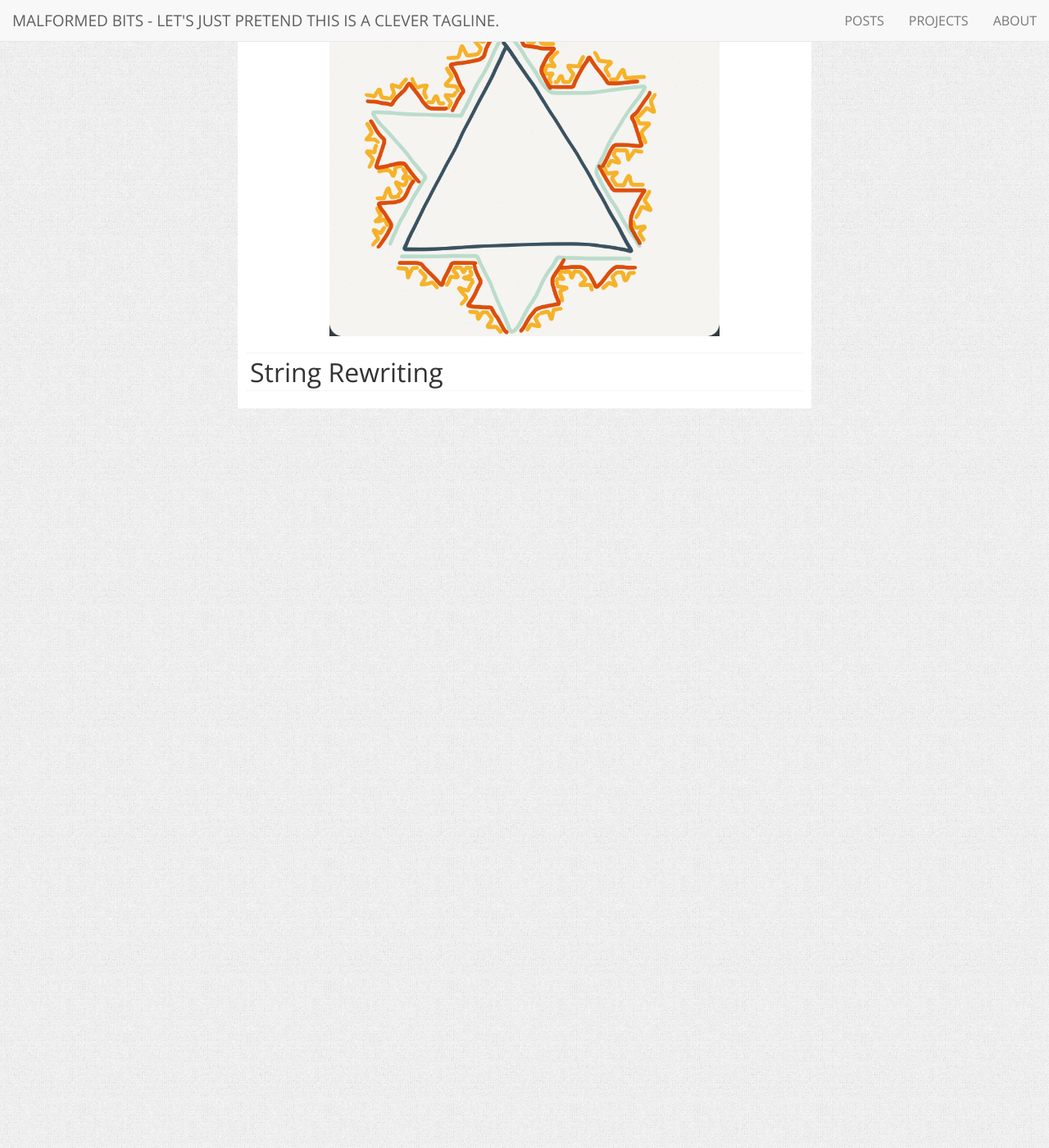
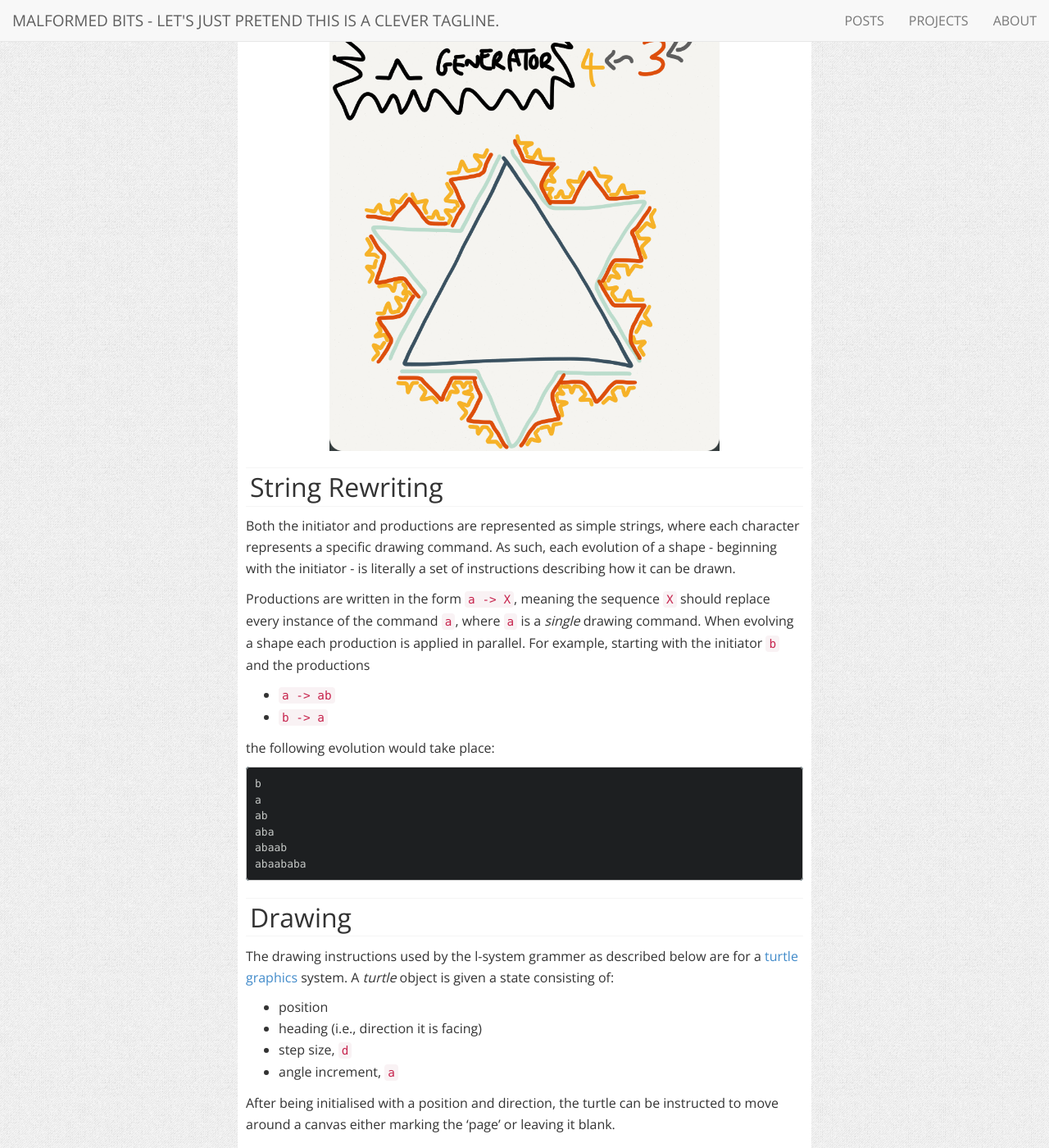
Before and after one commit to charlottepierce/charlottepierce.github.com, a Jekyll site: the page built from _posts/2014-12-12-DRAFT-Intro-to-L-Systems.md, in a window 1280 px wide and 1400 px high, scrolled down 953 px. Shown: the whole window at 82% size. Built offline with Jekyll 4.4.1, drawn with Linux system fonts in a browser that asks for light colours; nearby versions of some CDN libraries; some of the changed text lies outside the part shown.

Commit message:
Added section on commands.
Signed-off-by: Charlotte Pierce <charlotte@malformed-bits.com>

```diff
--- a/_posts/2014-12-12-DRAFT-Intro-to-L-Systems.md
+++ b/_posts/2014-12-12-DRAFT-Intro-to-L-Systems.md
@@ -4,7 +4,7 @@
 summary: Basic concepts behind Lindenmayer systems.
 ---
 
-L-Systems are a type of formal language.
+L-systems are a type of formal language.
 Introduced by [Aristid Lindenmayer](http://en.wikipedia.org/wiki/Aristid_Lindenmayer) in 1968 to study the development of simple organisms, they evolved over time to model larger structures such as plants.
 
 The concept centres on __rewriting__, where complex objects or shapes are described as an evolution of a simple initial object.
@@ -20,10 +20,55 @@
 One of the most well-known examples of a shape made using rewriting rules is the __Koch Construction__, or snowflake curve.
 Proposed by [Helge von Koch](http://en.wikipedia.org/wiki/Helge_von_Koch) in 1905, the initiator is evolved by recursively replacing each straight line with a second shape, known as a _generator_.
 This is similar to the concept of productions, as with both methods the original shape is effectively rewritten with increasing complexity.
-However, unlike l-systems the the generator must implicitly be arranged (i.e., rotated and resized) so that the end points of the generator and the straight line it is replacing match.
+However, unlike l-systems the the generator must implicitly be arranged (i.e., rotated and resized) so that its end points match those of the straight line it is replacing.
 
-![Basic evolution of the Snowflake curve]({{sit.url}}/img/koch_construction.png)
+![Basic evolution of the Snowflake curve]({{site.url}}/img/koch_construction.png)
 
 ## String Rewriting ##
 
-<!--axiom + rules -->
+Both the initiator and productions are represented as simple strings, where each character represents a specific drawing command.
+As such, each evolution of a shape - beginning with the initiator - is literally a set of instructions describing how it can be drawn.
+
+Productions are written in the form `a -> X`, meaning the sequence `X` should replace every instance of the command `a`, where `a` is a _single_ drawing command.
+When evolving a shape each production is applied in parallel.
+For example, starting with the initiator `b` and the productions
+
+* `a -> ab`
+* `b -> a`
+
+the following evolution would take place:
+
+	b
+	a
+	ab
+	aba
+	abaab
+	abaababa
+
+## Drawing  ##
+
+<!-- turtles! step size + angle increment variables  -->
+The drawing instructions used by the l-system grammer as described below are for a [turtle graphics](http://en.wikipedia.org/wiki/Turtle_graphics) system.
+A _turtle_ object is given a state consisting of:
+
+* position
+* heading (i.e., direction it is facing)
+* step size, `d`
+* angle increment, `a`
+
+After being initialised with a position and direction, the turtle can be instructed to move around a canvas either marking the 'page' or leaving it blank.
+
+### Commands ###
+
+The following commands can be used to 'instruct' a turtle, hence form the vocabulary of l-systems.
+
+* `F`: move forward by length `d`
+* `f`: move forward by length `d` without drawing anything
+* `+`: rotate left by angle `a`
+* `-`: rotate right by angle `a`
+* `[`: push the current turtle state onto a stack
+* `]`: pop and apply the last turtle state; will probably 'teleport' the turtle
+
+## Evolving Shapes ##
+
+<!-- applying production rules; choosing between multiple production rules  -->
```
